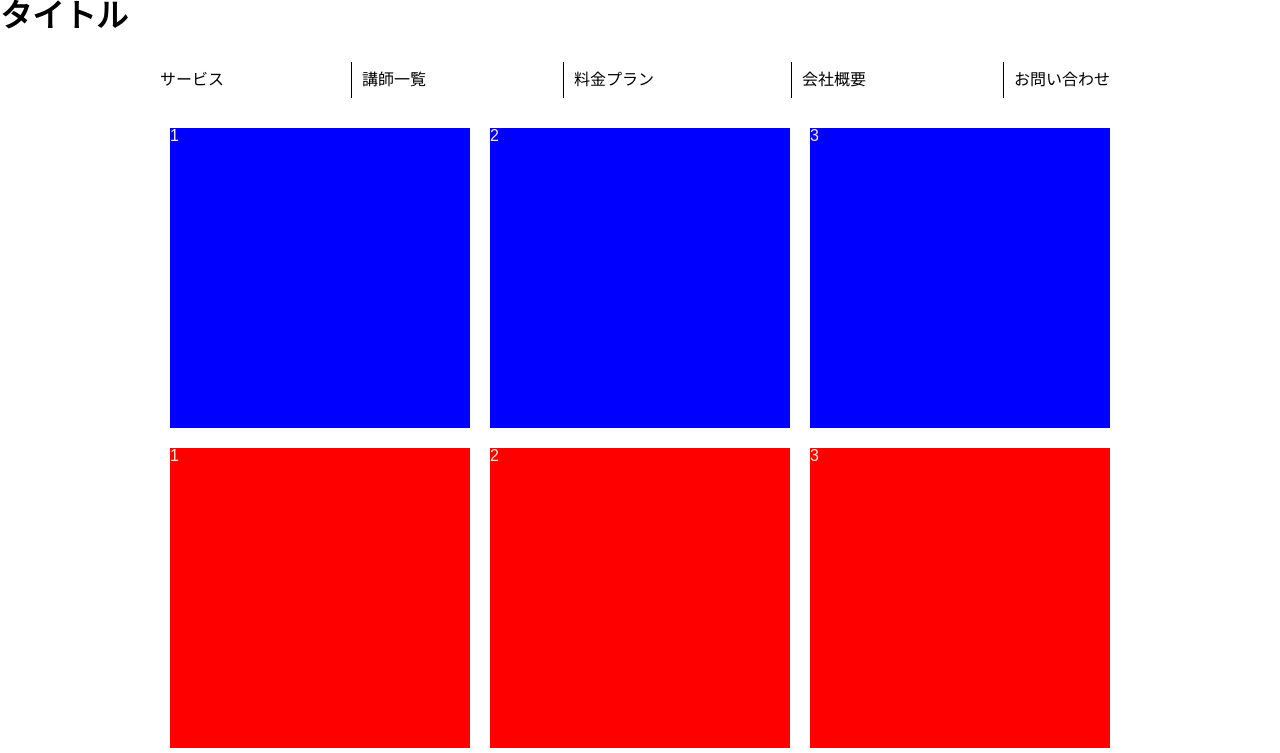
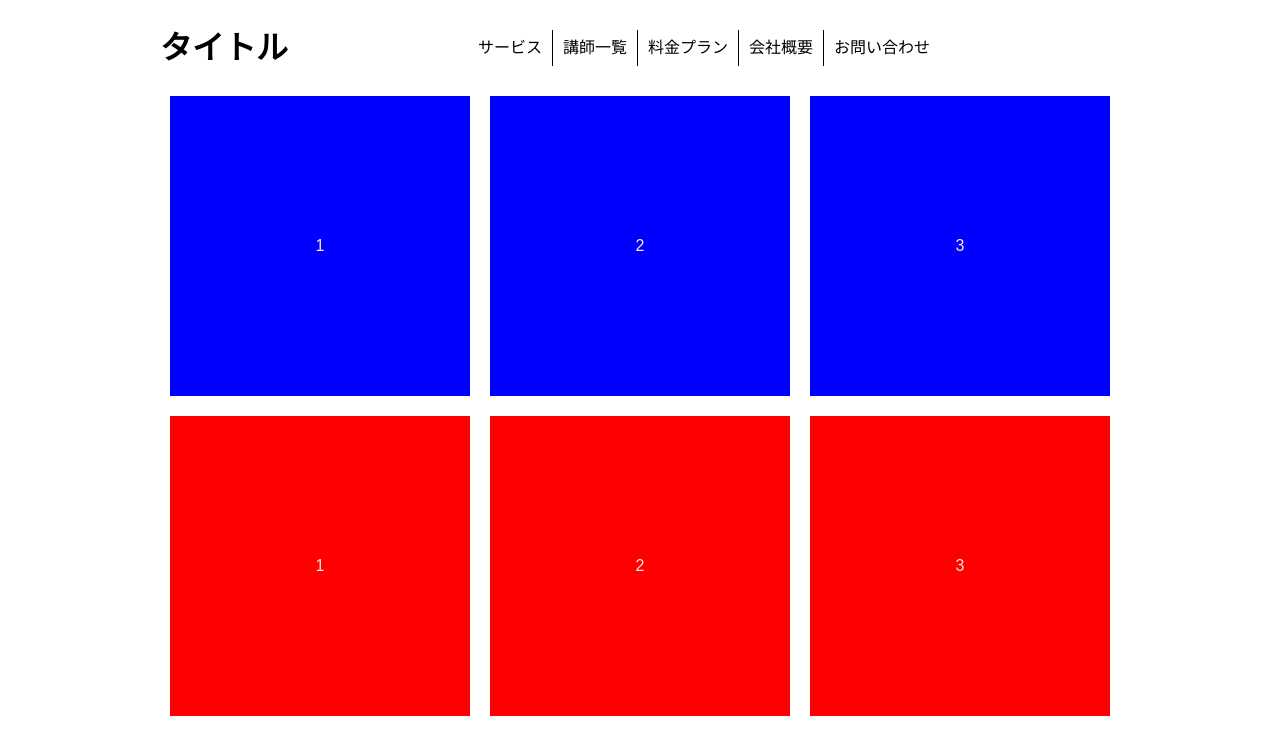
Before and after one commit to f-riho/dezasta, a plain HTML site: page kadai2_fujino/index.html in a window 1280 px wide. Shown: the top 753 px of the page. Drawn offline with Linux system fonts and the light colour scheme.

Commit message:
第２回修正

```diff
--- a/kadai2_fujino/css/style.css
+++ b/kadai2_fujino/css/style.css
@@ -45,17 +45,20 @@ img {
 
 /*ここから課題*/
 
-h1 {
+
+.header {
   display: flex;
   justify-content: space-between;
   align-items: center;
+  max-width: 960px;
   margin: 0 auto;
+
 }
 
 
 .menu {
   display: flex;
-justify-content:space-between;
+  justify-content: space-between;
   align-items: center;
   list-style: none;
   margin: 0 auto;
@@ -64,23 +67,28 @@ max-width: 960px;
 
 }
 
-li +  li {
+li {
+  padding: 10px;
+}
+
+li+li {
   border-left: 1px solid #000;
-padding: 10px;
 
 }
 
 .wrap {
   display: flex;
-    justify-content:space-between;
-    align-content: center;
-    width: 960px;
+  justify-content: space-between;
+  align-items: center;
+  max-width: 960px;
   margin: 0 auto;
 }
 
-.wrap div{
-
-    width: 300px;
+.wrap div {
+  display: flex;
+  justify-content: center;
+  align-items: center;
+  width: 31.25%;
   height: 300px;
   margin: 0 auto;
   background-color: blue;
@@ -90,15 +98,18 @@ padding: 10px;
 .wrap2 {
   display: flex;
   justify-content: space-between;
-    width: 960px;
+  max-width: 960px;
   margin: 0 auto;
   flex-wrap: wrap;
 
 }
 
-.wrap2 div{
+.wrap2 div {
+  display: flex;
+  justify-content: center;
+  align-items: center;
+  width: 31.25%;
   height: 300px;
-    width: 300px;
   margin: 20px auto;
   background-color: red;
   color: antiquewhite;
--- a/kadai2_fujino/index.html
+++ b/kadai2_fujino/index.html
@@ -1,16 +1,18 @@
 <!DOCTYPE html>
 <html lang="ja">
+
 <head>
     <meta charset="UTF-8">
     <meta name="viewport" content="width=device-width, initial-scale=1.0">
+    <meta name="description" content="第２回">
     <title>第２回</title>
     <link rel="stylesheet" href="css/style.css">
 </head>
 
 <body>
 
+    <header class="header">
         <h1>タイトル</h1>
-
 
         <ul class="menu">
 
@@ -21,6 +23,8 @@
             <li>お問い合わせ</li>
 
         </ul>
+    </header>
+
 
     <div class="wrap">
         <div>1</div>
@@ -38,4 +42,5 @@
     </div>
 
 </body>
+
 </html>
```
Lines whose indentation alone changed are shown as unchanged.
